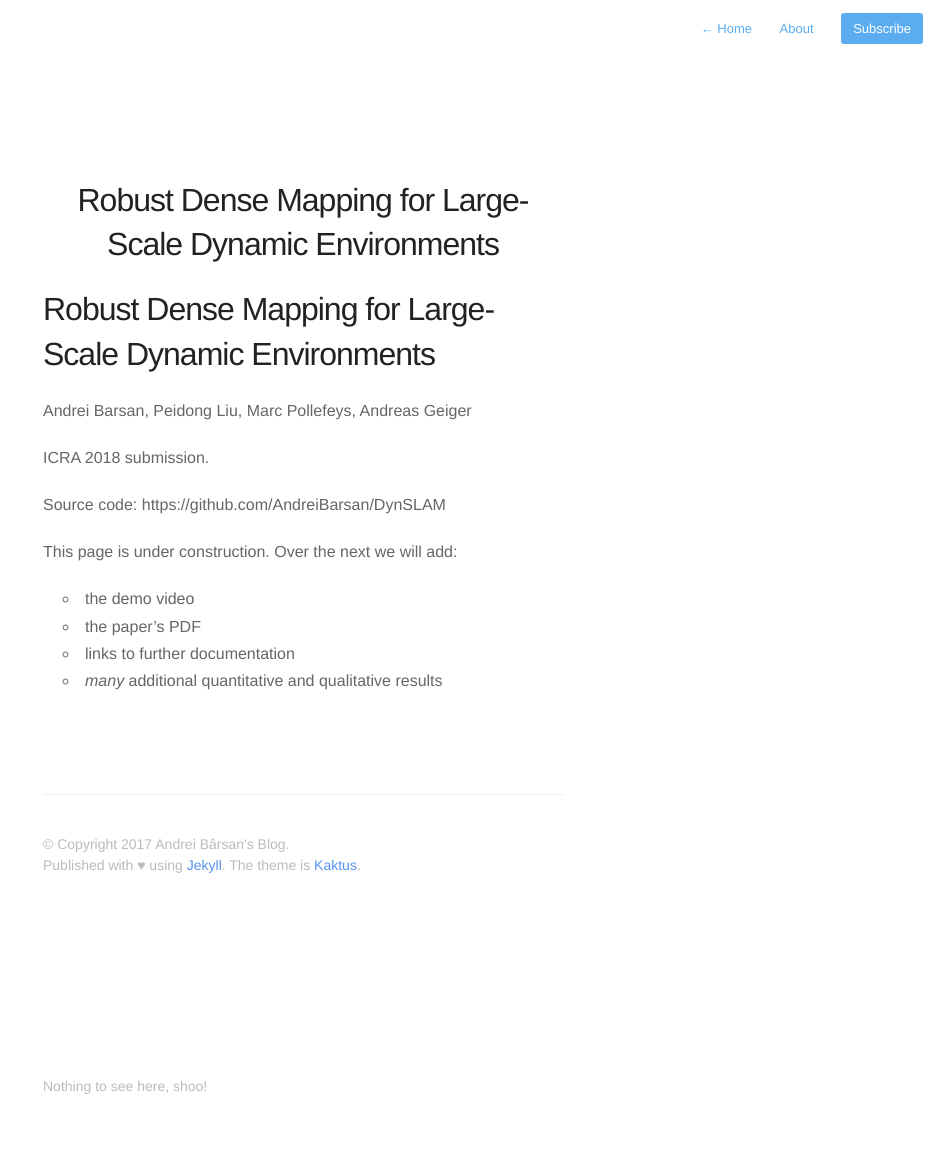
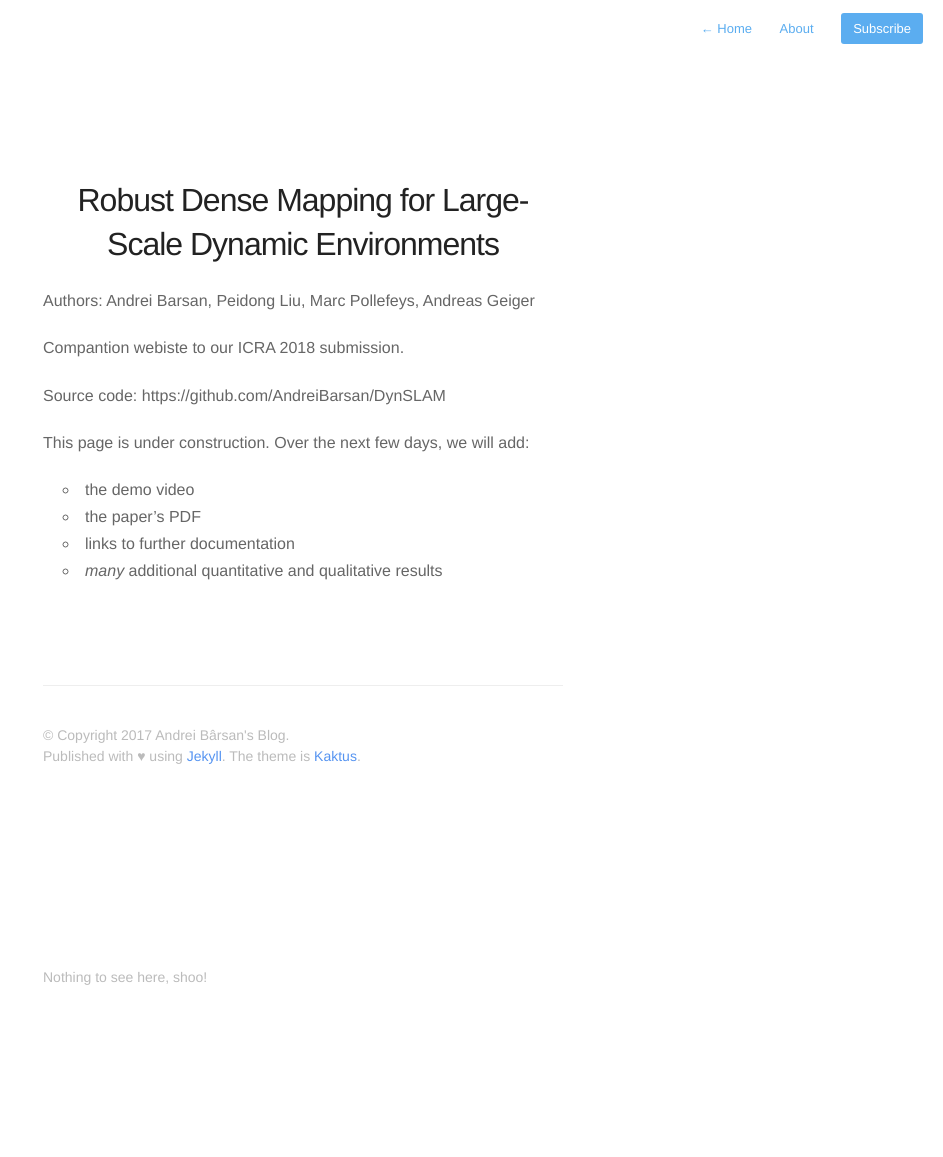
Before and after one commit to AndreiBarsan/andreibarsan.github.io, a Jekyll site: the page built from dynslam.md, in a window 1280 px wide. Shown: the whole page, without its empty margins (337-1280 px from the left). Built offline with Jekyll 4.4.1, drawn with Linux system fonts in a browser that asks for light colours; nearby versions of some CDN libraries; after the commit the page ends 1048 px from its top, so only the background shows below that.

Commit message:
Demo page tweaks

```diff
--- a/dynslam.md
+++ b/dynslam.md
@@ -4,15 +4,14 @@ title: Robust Dense Mapping for Large-Scale Dynamic Environments
 permalink: /dynslam/
 ---
 
-# Robust Dense Mapping for Large-Scale Dynamic Environments
 
-Andrei Barsan, Peidong Liu, Marc Pollefeys, Andreas Geiger
+Authors: Andrei Barsan, Peidong Liu, Marc Pollefeys, Andreas Geiger
 
-ICRA 2018 submission.
+Compantion webiste to our ICRA 2018 submission.
 
 Source code: https://github.com/AndreiBarsan/DynSLAM
 
-This page is under construction. Over the next we will add:
+This page is under construction. Over the next few days, we will add:
  * the demo video
  * the paper's PDF
  * links to further documentation
```
